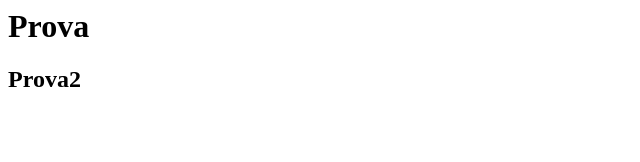
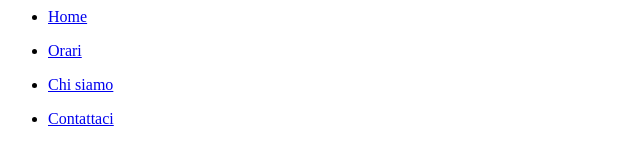
Before and after one commit to alex5684/alex5684.github.io, a plain HTML site: page index.html in a window 1280 px wide. Shown: the whole page, without its empty margins (0-640 px from the left). Drawn offline with Linux system fonts and the light colour scheme.

Commit message:
aggiunto il menu superiore in maniera brutale

```diff
--- a/index.html
+++ b/index.html
@@ -1,9 +1,24 @@
 <html>
     <head>
-
+        <title>Sito Manghi</title>
+        <link rel="stylesheet" href="css/style.css">
     </head>
     <body>
-        <h1>Prova</h1>
-        <h2>Prova2</h2>
+        <header>
+            <nav>
+                <ul>
+                    <li><a href="home.html">Home</a></li>
+                </ul>
+                <ul>
+                    <li><a href="orari.html">Orari</a></li>
+                </ul>
+                <ul>
+                    <li><a href="chiSiamo.html">Chi siamo</a></li>
+                </ul>
+                <ul>
+                    <li><a href="contattaci.html">Contattaci</a></li>
+                </ul>
+            </nav>
+        </header>
     </body>
 </html>
```
Also changed, not shown: chiSiamo.html (added), contattaci.html (added), css/style.css (added), home.html (added), orari.html (added).
